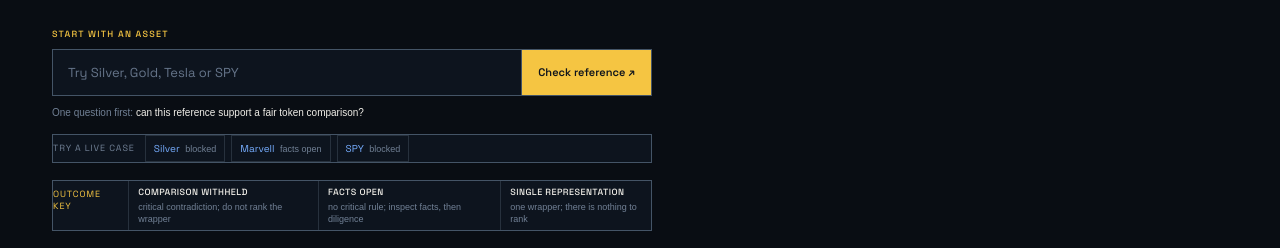
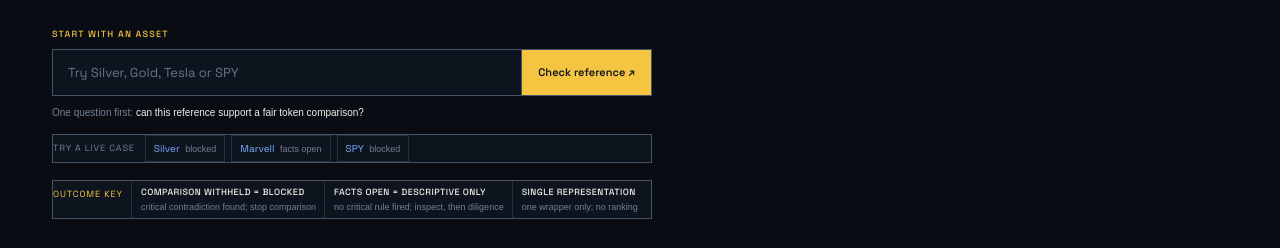
Before and after one commit to dyplux/bell, a plain HTML site: page bell/site/integrity.html in a window 1280 px wide. Shown: the part 536-784 px from the top of the page. Drawn offline with Linux system fonts and the light colour scheme; no server answers.

Commit message:
Make decision outcomes unambiguous

```diff
--- a/bell/site/integrity.html
+++ b/bell/site/integrity.html
@@ -28,7 +28,7 @@
           <div><input id="hero-search" type="search" placeholder="Try Silver, Gold, Tesla or SPY" autocomplete="off"><button type="submit">Check reference ↗</button></div>
           <small>One question first: <b>can this reference support a fair token comparison?</b></small>
           <div class="quick-search" aria-label="Live case examples"><span>TRY A LIVE CASE</span><button type="button" data-example-search="Silver">Silver <em>blocked</em></button><button type="button" data-example-search="Marvell">Marvell <em>facts open</em></button><button type="button" data-example-search="SPY">SPY <em>blocked</em></button></div>
-          <div class="outcome-key" aria-label="Bell outcome key"><span>OUTCOME KEY</span><div><b>COMPARISON WITHHELD</b><small>critical contradiction; do not rank the wrapper</small></div><div><b>FACTS OPEN</b><small>no critical rule; inspect facts, then diligence</small></div><div><b>SINGLE REPRESENTATION</b><small>one wrapper; there is nothing to rank</small></div></div>
+          <div class="outcome-key" aria-label="Bell outcome key"><span>OUTCOME KEY</span><div><b>COMPARISON WITHHELD = BLOCKED</b><small>critical contradiction found; stop comparison</small></div><div><b>FACTS OPEN = DESCRIPTIVE ONLY</b><small>no critical rule fired; inspect, then diligence</small></div><div><b>SINGLE REPRESENTATION</b><small>one wrapper only; no ranking</small></div></div>
         </form>
         <div class="hero-meta"><span>CMC API / MAP + ASSET LIST + QUOTES</span><span id="observed-at">LOADING RECEIPT</span></div>
         <p id="hero-example" class="hero-example">Live example: loading the current decision path.</p>
```
